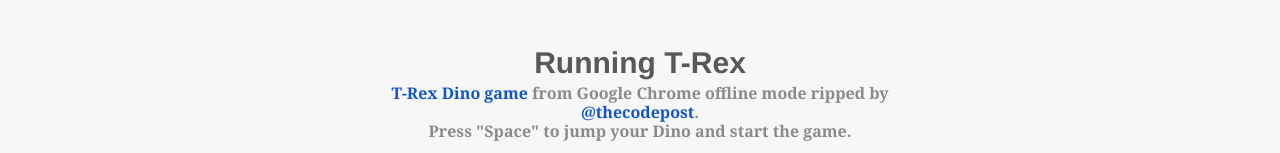
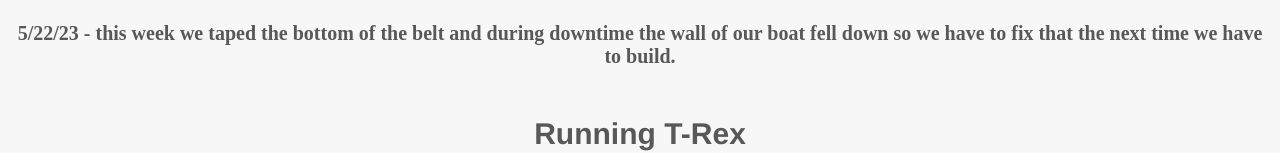
Before and after one commit to Connorbetter/Engineering, a plain HTML site: page index.html in a window 1280 px wide. Shown: the part 7582-7735 px from the top of the page. Drawn offline with Linux system fonts and the light colour scheme.

Commit message:
Update bottom tape

```diff
--- a/index.html
+++ b/index.html
@@ -52,6 +52,7 @@
     <p>4/21/23 - this week we cut out a boat design in cardboard</p>
     <p>5/15/23 - this week we taped together the boat the first tim we tried to do it it broke so This one should hold better, last friday we also created a marble roller coaster with a funnel and a loop in under an hour.</p>
     <img src="papercoaster.png">
+    <<p>5/22/23 - this week we taped the bottom of the belt and during downtime the wall of our boat fell down so we have to fix that the next time we have to build.</p>
 </html>
 <html>
 
```
